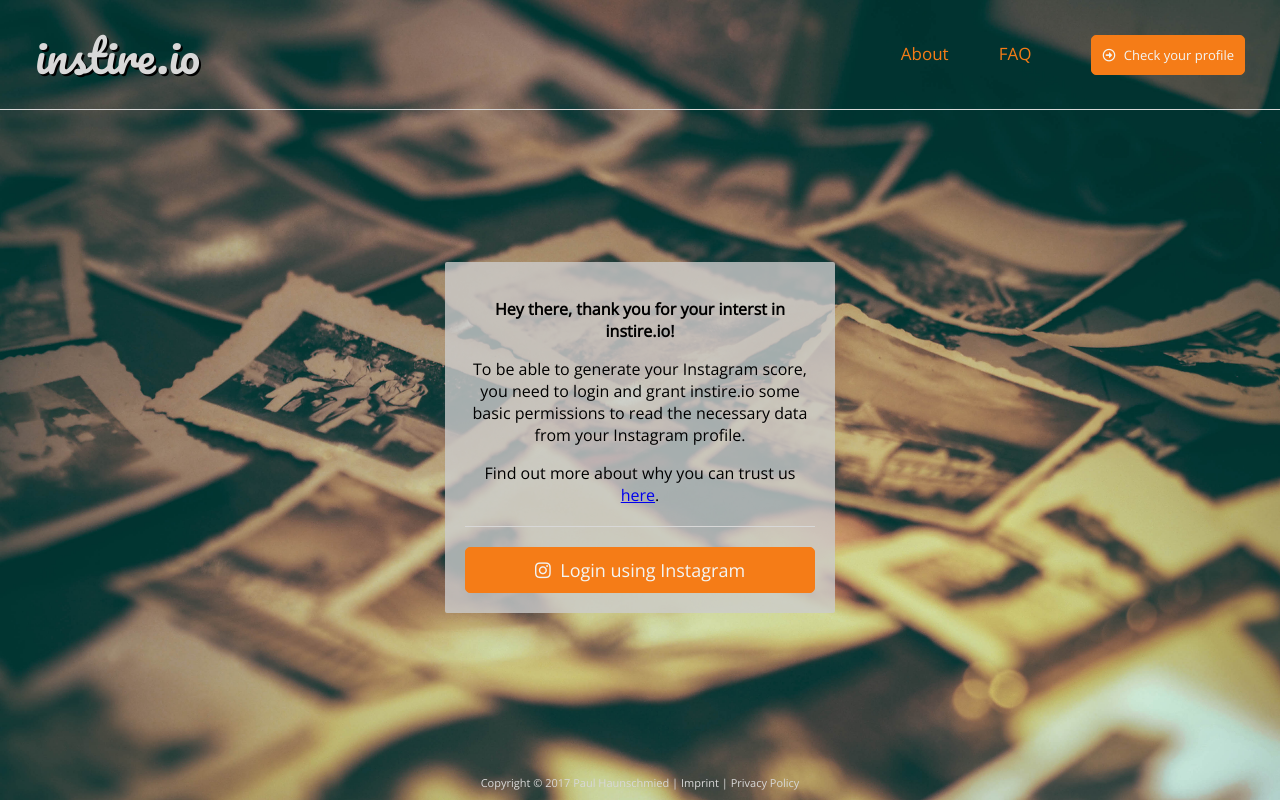
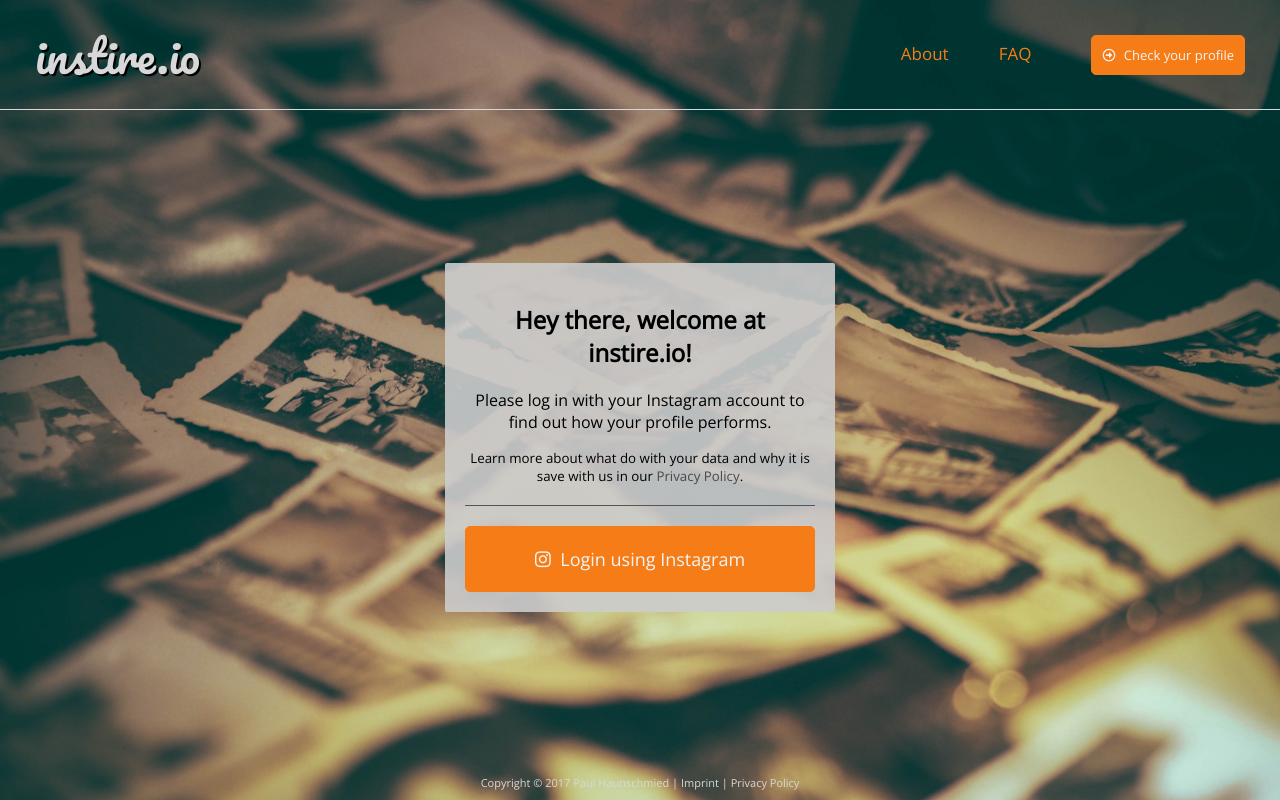
Before and after one commit to IggyBlob/instire.io, an Angular app: page /login in a window 1280 px wide. Built offline with nearby package versions, Linux system fonts and the light colour scheme.

Commit message:
Improve styling

```diff
--- a/src/app/login/login.component.css
+++ b/src/app/login/login.component.css
@@ -6,9 +6,19 @@
     width: 100%;
 
     font-size: 18px;
-    padding: 10px;
+    padding: 20px;
 }
 
 .horizontal-rule {
     margin: 20px 0px 20px 0px;
+    border-top: 1px solid #555;
 }
+
+p.privacy-info {
+    font-size: smaller;
+}
+
+p.privacy-info a {
+    text-decoration: none;
+    color: #494949;
+}
--- a/src/app/login/login.component.html
+++ b/src/app/login/login.component.html
@@ -1,11 +1,11 @@
 <div class="container">
-    <p><strong>Hey there, thank you for your interst in instire.io!</strong></p>
+    <h2>Hey there, welcome at instire.io!</h2>
     <p>
-        To be able to generate your Instagram score, you need to login and grant instire.io some basic permissions to
-        read the necessary data from your Instagram profile.
+        Please log in with your Instagram account to find out how your profile performs.
     </p>
-    <p>
-        Find out more about why you can trust us <a routerLink="/privacy" routerLinkActive="active">here</a>.
+    <p class="privacy-info">
+        Learn more about what do with your data and why it is save with us in our
+        <a routerLink="/privacy" routerLinkActive="active">Privacy Policy</a>.
     </p>
 
     <div class="horizontal-rule"></div>
--- a/src/styles.css
+++ b/src/styles.css
@@ -63,7 +63,7 @@
 }
 
 .button:hover {
-    background-color: #F57C17;
+    background-color: #e17c16;
 }
 
 .far, .fab {
@@ -71,7 +71,7 @@
 }
 
 div.container {
-    background: rgba(204, 204, 204, 0.8);
+    background: rgba(204, 204, 204, 0.9);
     border-radius: 2px;
     padding: 20px;
 }
```
